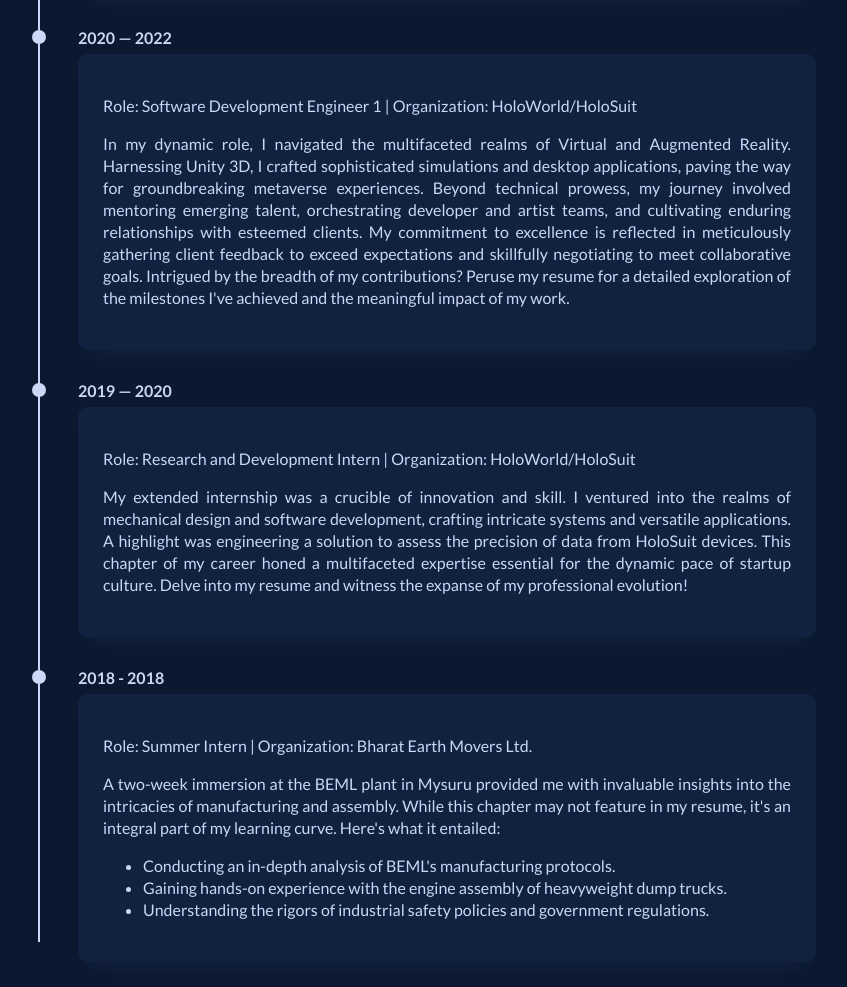
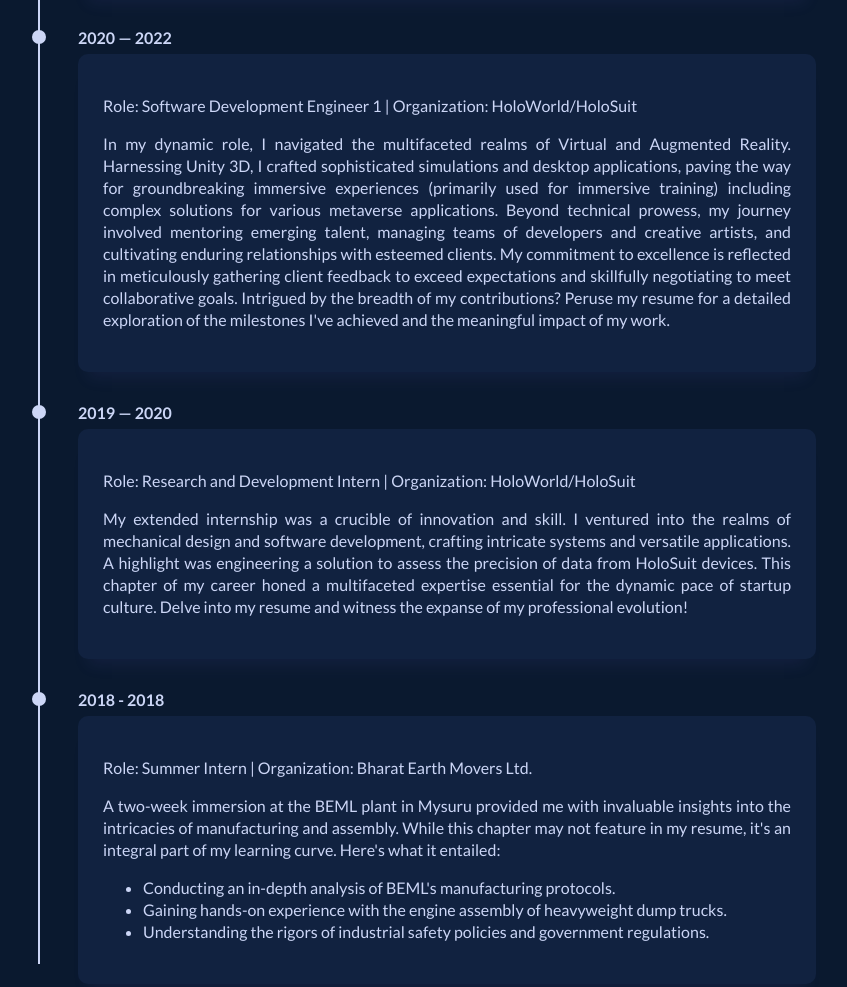
Before and after one commit to karthik-koundinya/portfolio, a plain HTML site: page index.html in a window 1280 px wide. Shown: the part 1582-2569 px from the top of the page, without its empty margins (258-1105 px from the left). Drawn offline with Linux system fonts and the light colour scheme.

Commit message:
V1 Update 1

```diff
--- a/index.html
+++ b/index.html
@@ -79,7 +79,7 @@
             <div class="date">2020 — 2022</div>
             <div class="content">
                 <p style="text-align: left;">Role: Software Development Engineer 1 | Organization: HoloWorld/HoloSuit</p>
-                <p>  In my dynamic role, I navigated the multifaceted realms of Virtual and Augmented Reality. Harnessing Unity 3D, I crafted sophisticated simulations and desktop applications, paving the way for groundbreaking metaverse experiences. Beyond technical prowess, my journey involved mentoring emerging talent, orchestrating developer and artist teams, and cultivating enduring relationships with esteemed clients. My commitment to excellence is reflected in meticulously gathering client feedback to exceed expectations and skillfully negotiating to meet collaborative goals. Intrigued by the breadth of my contributions? Peruse my resume for a detailed exploration of the milestones I've achieved and the meaningful impact of my work.
+                <p>  In my dynamic role, I navigated the multifaceted realms of Virtual and Augmented Reality. Harnessing Unity 3D, I crafted sophisticated simulations and desktop applications, paving the way for groundbreaking immersive experiences (primarily used for immersive training) including complex solutions for various metaverse applications. Beyond technical prowess, my journey involved mentoring emerging talent, managing teams of developers and creative artists, and cultivating enduring relationships with esteemed clients. My commitment to excellence is reflected in meticulously gathering client feedback to exceed expectations and skillfully negotiating to meet collaborative goals. Intrigued by the breadth of my contributions? Peruse my resume for a detailed exploration of the milestones I've achieved and the meaningful impact of my work.
                 </p>
             </div>
         </div>
```
